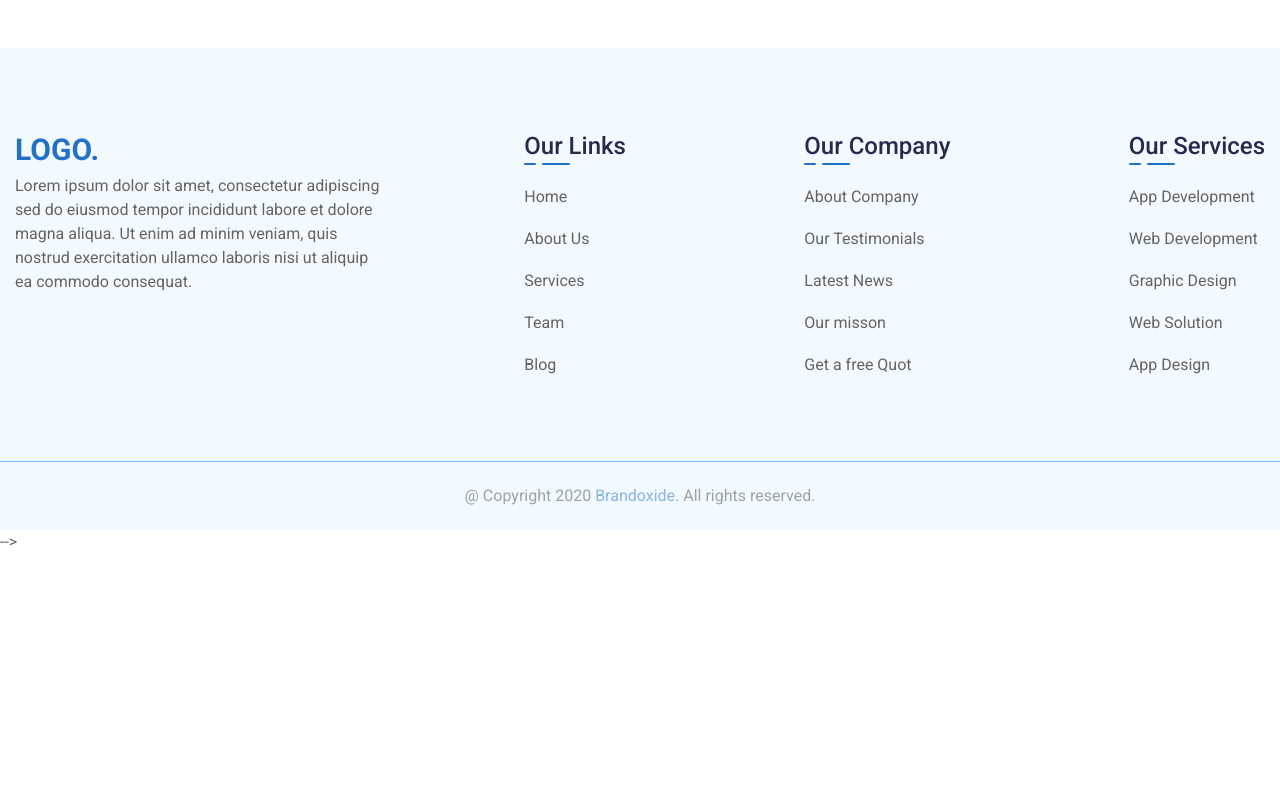
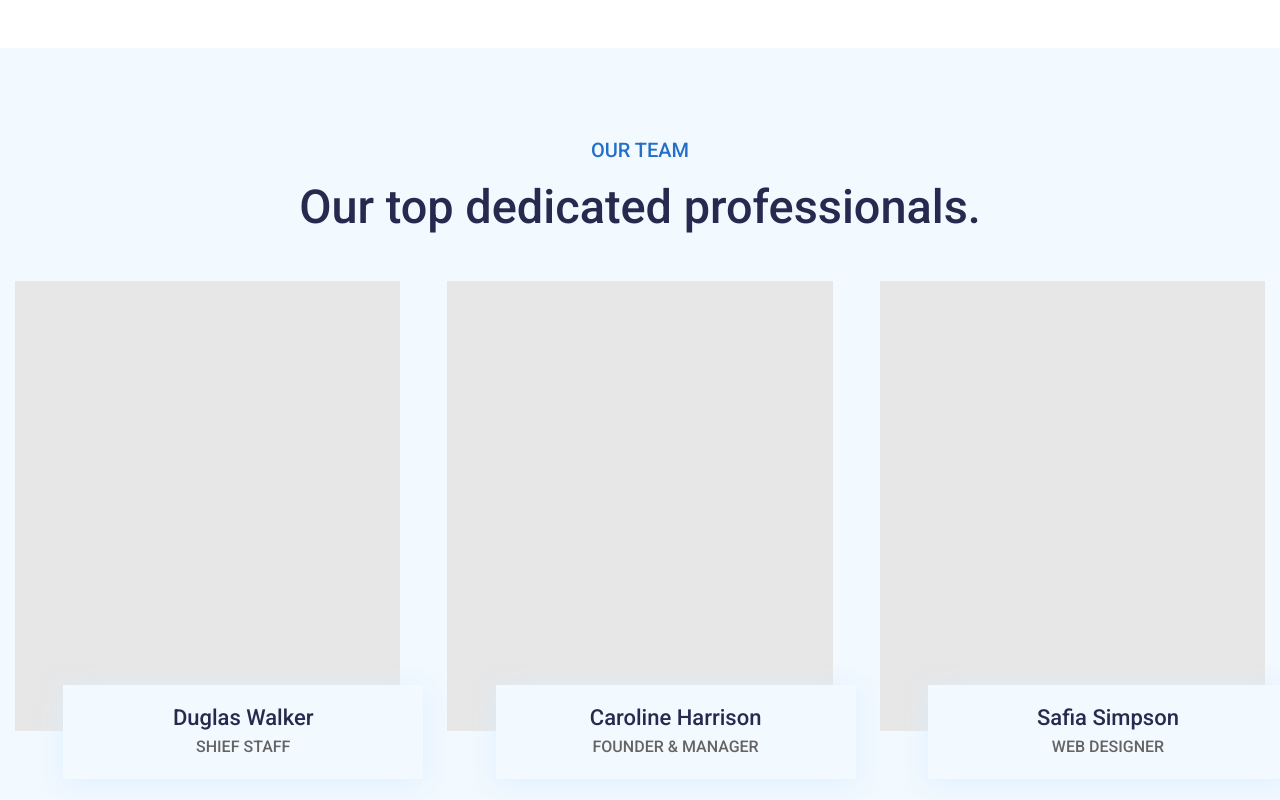
Before and after one commit to Verruckterdrachen/Digital-Agency, a website: page src/index.html in a window 1280 px wide. Shown: the part 3960-4760 px from the top of the page. Before the commit the page ends 4514 px from the top, so only its background shows below. Drawn offline with nearby package versions, Linux system fonts and the light colour scheme; files that its build step writes are made by us from their sources; files whose address does not match are found by name.

Commit message:
add team section

```diff
--- a/gulp/config/version.json
+++ b/gulp/config/version.json
@@ -1,3 +1,3 @@
 {
-    "main": "20220305122449"
+    "main": "20220305123854"
 }
--- a/src/index.html
+++ b/src/index.html
@@ -179,6 +179,34 @@
 					</div>
 				</div>
 			</section>
+			<section class="page__team team">
+				<div class="team__container">
+					<div class="team__heading heading">
+						<h2 class="heading__title">Our team</h2>
+						<span class="heading__subtitle">Our top dedicated professionals.</span>
+					</div>
+					<div class="team__body">
+						<div class="team__item">
+							<div class="team__content">
+								<h3 class="team__title">Duglas Walker</h3>
+								<span class="team__post">Shief staff</span>
+							</div>
+						</div>
+						<div class="team__item">
+							<div class="team__content">
+								<h3 class="team__title">Caroline Harrison</h3>
+								<span class="team__post">Founder & manager</span>
+							</div>
+						</div>
+						<div class="team__item">
+							<div class="team__content">
+								<h3 class="team__title">Safia Simpson</h3>
+								<span class="team__post">Web designer</span>
+							</div>
+						</div>
+					</div>
+				</div>
+			</section>
 		</main>
 		@@include('html/footer.html',{})
 		<!-- @@include('html/popup.html',{}) -->
--- a/src/scss/home.scss
+++ b/src/scss/home.scss
@@ -490,4 +490,67 @@
 	}
 }
 //================================================================================
+.team {
+	background-color: $blueLightColor;
+	// .team__heading
+	&__heading {
+		margin-bottom: rem(46);
+	}
+	// .team__body
+	&__body {
+		display: grid;
+		@include adaptiveValue("gap", 50, 20);
+		grid-template-columns: repeat(3, 1fr);
+		@media (max-width: em(900)) {
+			grid-template-columns: 1fr 1fr;
+		}
+		@media (max-width: em(520)) {
+			grid-template-columns: 1fr;
+		}
+	}
+	// .team__item
+	&__item {
+		position: relative;
+		min-height: rem(450);
+		background-color: #e7e7e7;
+		@media (max-width: em(900)) {
+			min-height: rem(350);
+			@media (min-width: em(520)) {
+				&:last-child {
+					grid-column: span 2;
+				}
+			}
+		}
+	}
+	// .team__content
+	&__content {
+		position: absolute;
+		bottom: 0;
+		right: 0;
+		width: rem(360);
+		padding: rem(20) 0;
+		transform: translate(23px, 48px);
+		text-align: center;
+		background-color: #f2f9ff;
+		box-shadow: 0px 4px 24px 0px #d9edffcc;
+		@media (max-width: em(1200)) {
+			width: 100%;
+			transform: translate(0);
+		}
+	}
+	// .team__title
+	&__title {
+		font-weight: 500;
+		color: $mainColor;
+		font-size: rem(22);
+		line-height: math.div(25, 22);
+		margin-bottom: em(5, 22);
+	}
+	// .team__post
+	&__post {
+		text-transform: uppercase;
+		font-weight: 500;
+	}
+}
 //================================================================================
+//================================================================================
--- a/src/scss/style.scss
+++ b/src/scss/style.scss
@@ -102,4 +102,10 @@ body {
 	&__portfolio {
 		@include adaptiveValue("padding-bottom", 180, 50);
 	}
+	// .page__team
+	&__team {
+		@include adaptiveValue("padding-top", 92, 40);
+		@include adaptiveValue("padding-bottom", 117, 50);
+		@include adaptiveValue("margin-bottom", 180, 50);
+	}
 }
```
Also changed, not shown: dist/css/style.css, dist/css/style.min.css, dist/index.html.
